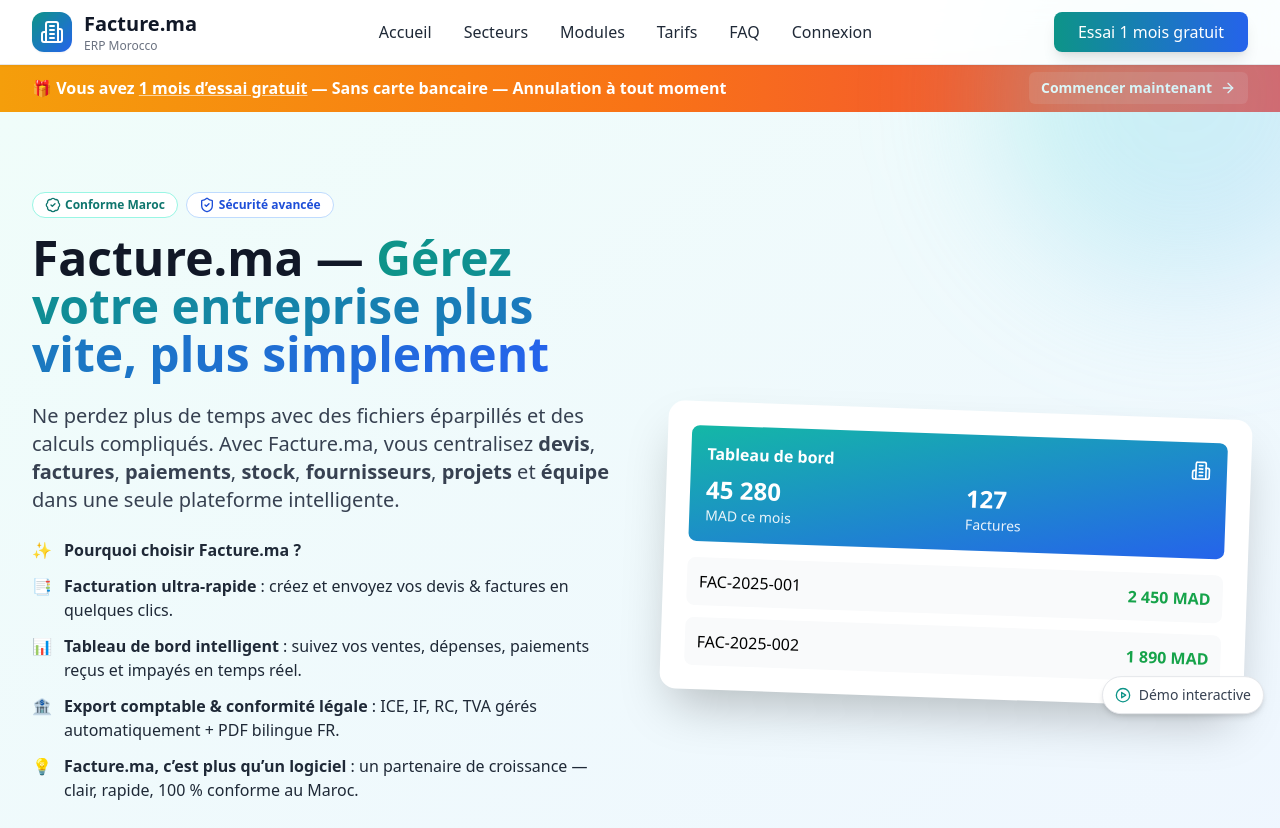
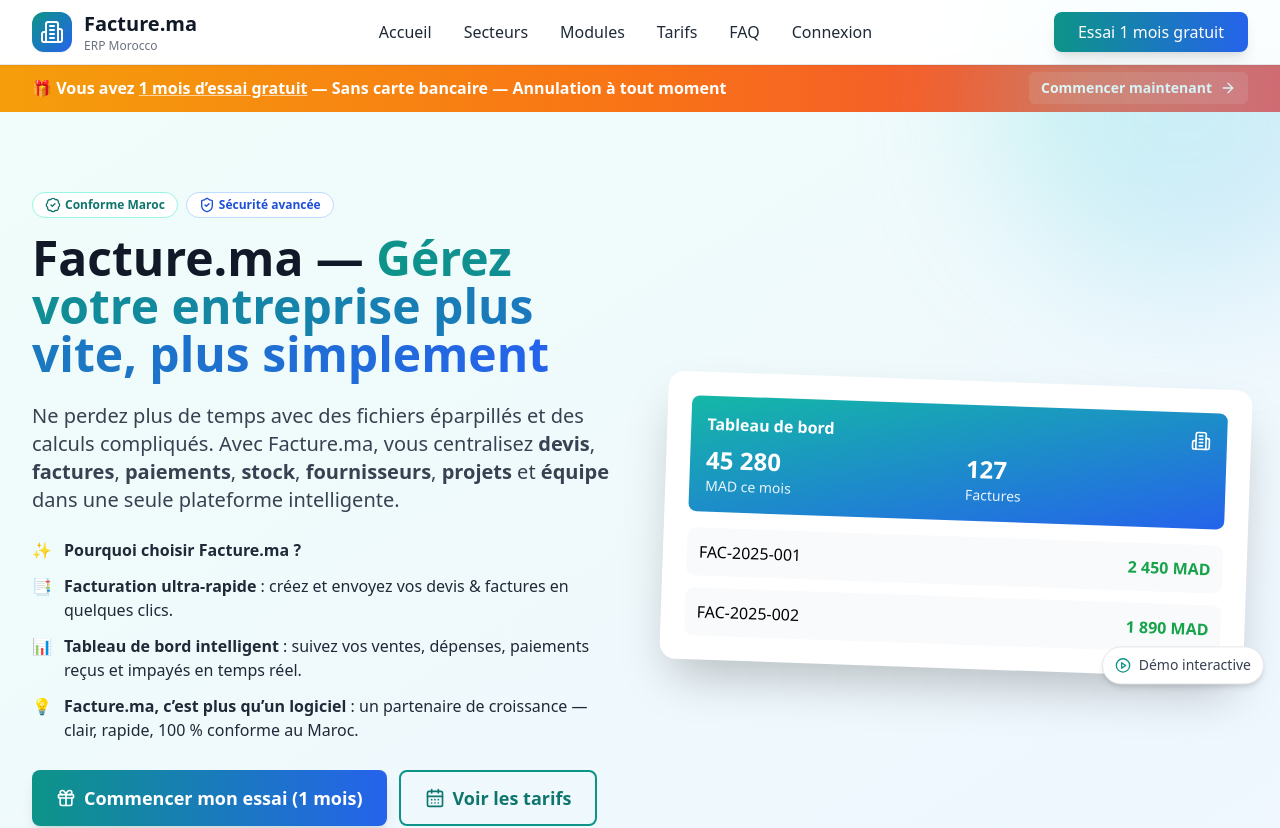
Before and after one commit to dofusbotss1-ctrl/facture5, a React (Vite) app: page / in a window 1280 px wide. Shown: the top 828 px of the page. Built offline with nearby package versions, Linux system fonts and the light colour scheme; no server answers.

Commit message:
Updated HomePage.tsx

```diff
--- a/src/components/home/HomePage.tsx
+++ b/src/components/home/HomePage.tsx
@@ -125,7 +125,7 @@ export default function HomePage() {
               <div className="flex items-start gap-3"><span>📑</span><p><strong>Facturation ultra-rapide</strong> : créez et envoyez vos devis & factures en quelques clics.</p></div>
               <div className="flex items-start gap-3"><span>📊</span><p><strong>Tableau de bord intelligent</strong> : suivez vos ventes, dépenses, paiements reçus et impayés en temps réel.</p></div>
 
-              <div className="flex items-start gap-3"><span>🏦</span><p><strong>Export comptable & conformité légale</strong> : ICE, IF, RC, TVA gérés automatiquement + PDF bilingue FR.</p></div>
+
               <div className="flex items-start gap-3"><span>💡</span><p><strong>Facture.ma, c’est plus qu’un logiciel</strong> : un partenaire de croissance — clair, rapide, 100 % conforme au Maroc.</p></div>
 
             </motion.div>
```
